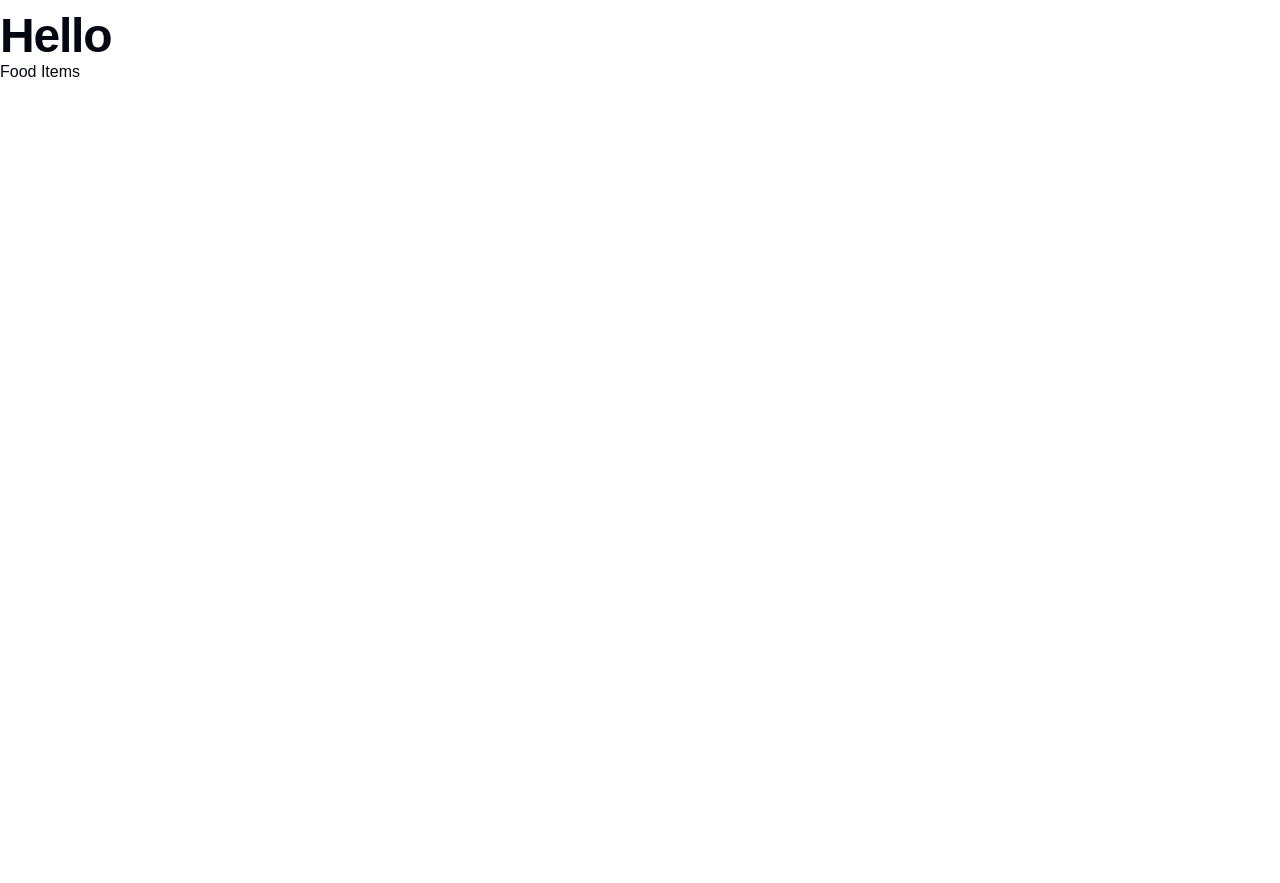
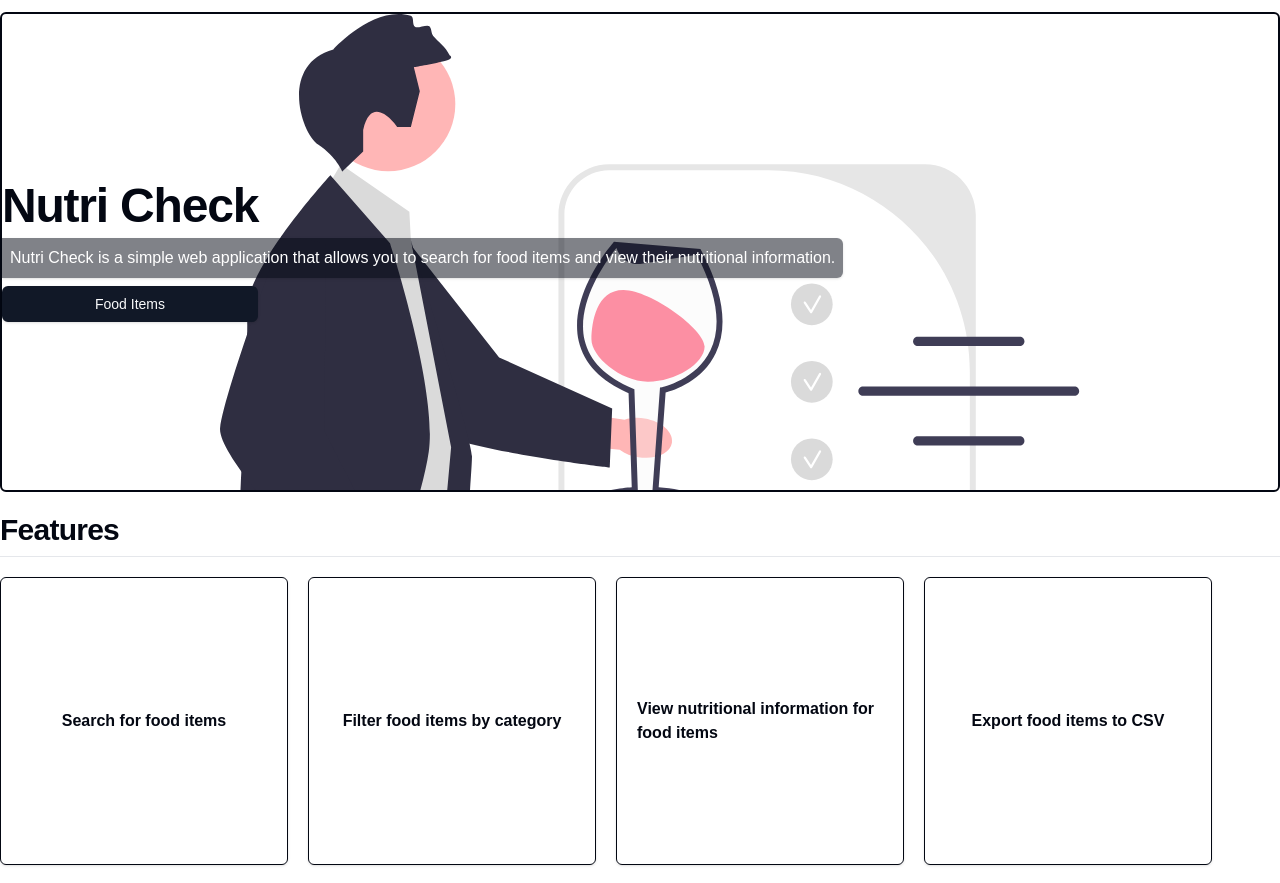
Before and after one commit to masiucd/topic-ultras, a Next.js app: page / in a window 1280 px wide. Shown: the top 883 px of the page. Before the commit the page ends 800 px from the top, so only its background shows below. Built offline with nearby package versions, Linux system fonts and the light colour scheme.

Commit message:
feat: Enhance food items page with additional UI elements and hero section

```diff
--- a/src/app/(marketing)/food-items/page.tsx
+++ b/src/app/(marketing)/food-items/page.tsx
@@ -2,7 +2,7 @@ import {db} from "@/app/db";
 import {getFoodItems} from "@/app/db/dao/food-items";
 import {foodItems} from "@/app/db/schema";
 import PageWrapper from "@/components/page-wrapper";
-import {H1} from "@/components/typography";
+import {H1, Lead} from "@/components/typography";
 import {count} from "drizzle-orm";
 import {CategoryFilter} from "./_components/category-filter";
 import {FoodItemsTable} from "./_components/food-items-table";
@@ -39,7 +39,13 @@ export default async function FoodItemsPage(props: {
 
   return (
     <PageWrapper>
-      <H1>Food Items</H1>
+      <div className="mb-5">
+        <H1>Food Items</H1>
+        <Lead>
+          {amountOfFoodItems} food items in total. Showing page {page} of{" "}
+          {amountOfPages}.
+        </Lead>
+      </div>
       <div>
         <Toolbar foodItems={foodItems}>
           <CategoryFilter />
--- a/src/app/page.tsx
+++ b/src/app/page.tsx
@@ -1,14 +1,47 @@
 import PageWrapper from "@/components/page-wrapper";
-import {H1} from "@/components/typography";
+import {H1, H2, Lead, List, Strong} from "@/components/typography";
+import {Button} from "@/components/ui/button";
 import Link from "next/link";
 
 export default function Home() {
   return (
     <PageWrapper>
-      <H1>Hello</H1>
-      <Link href="/food-items">
-        <span>Food Items</span>
-      </Link>
+      <div className="mb-5 flex min-h-[30rem] flex-col justify-center gap-2 rounded-md border-2 border-foreground bg-cover bg-hero-pattern bg-top">
+        <H1>Nutri Check</H1>
+        <Lead className="w-fit text-pretty rounded-e-md bg-foreground/50 p-2 text-background shadow">
+          Nutri Check is a simple web application that allows you to search for
+          food items and view their nutritional information.
+        </Lead>
+        <Button asChild className="w-[16rem]">
+          <Link href="/food-items">
+            <span>Food Items</span>
+          </Link>
+        </Button>
+      </div>
+
+      <section className="mx-auto flex flex-col gap-5">
+        <H2>Features</H2>
+        <List className="flex flex-wrap gap-5">
+          {features.map((feature) => (
+            <li
+              key={feature}
+              className="flex size-[18rem] items-center justify-center rounded-md border border-foreground p-5 shadow"
+            >
+              <Strong>{feature}</Strong>
+            </li>
+          ))}
+        </List>
+      </section>
     </PageWrapper>
   );
 }
+
+let features = [
+  "Search for food items",
+  "Filter food items by category",
+  "View nutritional information for food items",
+  "Export food items to CSV",
+  "Customize the columns that are displayed in the food items table",
+  "View individual food items and their nutritional information (Coming Soon)",
+  "Calculate the total nutritional information for a group of food (Coming Soon)",
+] as const;
--- a/tailwind.config.ts
+++ b/tailwind.config.ts
@@ -1,4 +1,4 @@
-import type { Config } from "tailwindcss";
+import type {Config} from "tailwindcss";
 
 export default {
   darkMode: ["class"],
@@ -9,54 +9,57 @@ export default {
   ],
   theme: {
     extend: {
+      backgroundImage: {
+        "hero-pattern": "url('/wine.svg')",
+      },
       colors: {
-  			background: 'hsl(var(--background))',
-  			foreground: 'hsl(var(--foreground))',
+        background: "hsl(var(--background))",
+        foreground: "hsl(var(--foreground))",
         card: {
-  				DEFAULT: 'hsl(var(--card))',
-  				foreground: 'hsl(var(--card-foreground))'
+          DEFAULT: "hsl(var(--card))",
+          foreground: "hsl(var(--card-foreground))",
         },
         popover: {
-  				DEFAULT: 'hsl(var(--popover))',
-  				foreground: 'hsl(var(--popover-foreground))'
+          DEFAULT: "hsl(var(--popover))",
+          foreground: "hsl(var(--popover-foreground))",
         },
         primary: {
-  				DEFAULT: 'hsl(var(--primary))',
-  				foreground: 'hsl(var(--primary-foreground))'
+          DEFAULT: "hsl(var(--primary))",
+          foreground: "hsl(var(--primary-foreground))",
         },
         secondary: {
-  				DEFAULT: 'hsl(var(--secondary))',
-  				foreground: 'hsl(var(--secondary-foreground))'
+          DEFAULT: "hsl(var(--secondary))",
+          foreground: "hsl(var(--secondary-foreground))",
         },
         muted: {
-  				DEFAULT: 'hsl(var(--muted))',
-  				foreground: 'hsl(var(--muted-foreground))'
+          DEFAULT: "hsl(var(--muted))",
+          foreground: "hsl(var(--muted-foreground))",
         },
         accent: {
-  				DEFAULT: 'hsl(var(--accent))',
-  				foreground: 'hsl(var(--accent-foreground))'
+          DEFAULT: "hsl(var(--accent))",
+          foreground: "hsl(var(--accent-foreground))",
         },
         destructive: {
-  				DEFAULT: 'hsl(var(--destructive))',
-  				foreground: 'hsl(var(--destructive-foreground))'
+          DEFAULT: "hsl(var(--destructive))",
+          foreground: "hsl(var(--destructive-foreground))",
         },
-  			border: 'hsl(var(--border))',
-  			input: 'hsl(var(--input))',
-  			ring: 'hsl(var(--ring))',
+        border: "hsl(var(--border))",
+        input: "hsl(var(--input))",
+        ring: "hsl(var(--ring))",
         chart: {
-  				'1': 'hsl(var(--chart-1))',
-  				'2': 'hsl(var(--chart-2))',
-  				'3': 'hsl(var(--chart-3))',
-  				'4': 'hsl(var(--chart-4))',
-  				'5': 'hsl(var(--chart-5))'
-  			}
+          "1": "hsl(var(--chart-1))",
+          "2": "hsl(var(--chart-2))",
+          "3": "hsl(var(--chart-3))",
+          "4": "hsl(var(--chart-4))",
+          "5": "hsl(var(--chart-5))",
+        },
       },
       borderRadius: {
-  			lg: 'var(--radius)',
-  			md: 'calc(var(--radius) - 2px)',
-  			sm: 'calc(var(--radius) - 4px)'
-  		}
-  	}
+        lg: "var(--radius)",
+        md: "calc(var(--radius) - 2px)",
+        sm: "calc(var(--radius) - 4px)",
+      },
+    },
   },
   plugins: [require("tailwindcss-animate")],
 } satisfies Config;
```
Also changed, not shown: public/hero.svg (added), public/wine.svg (added). Lines whose indentation alone changed are shown as unchanged.
